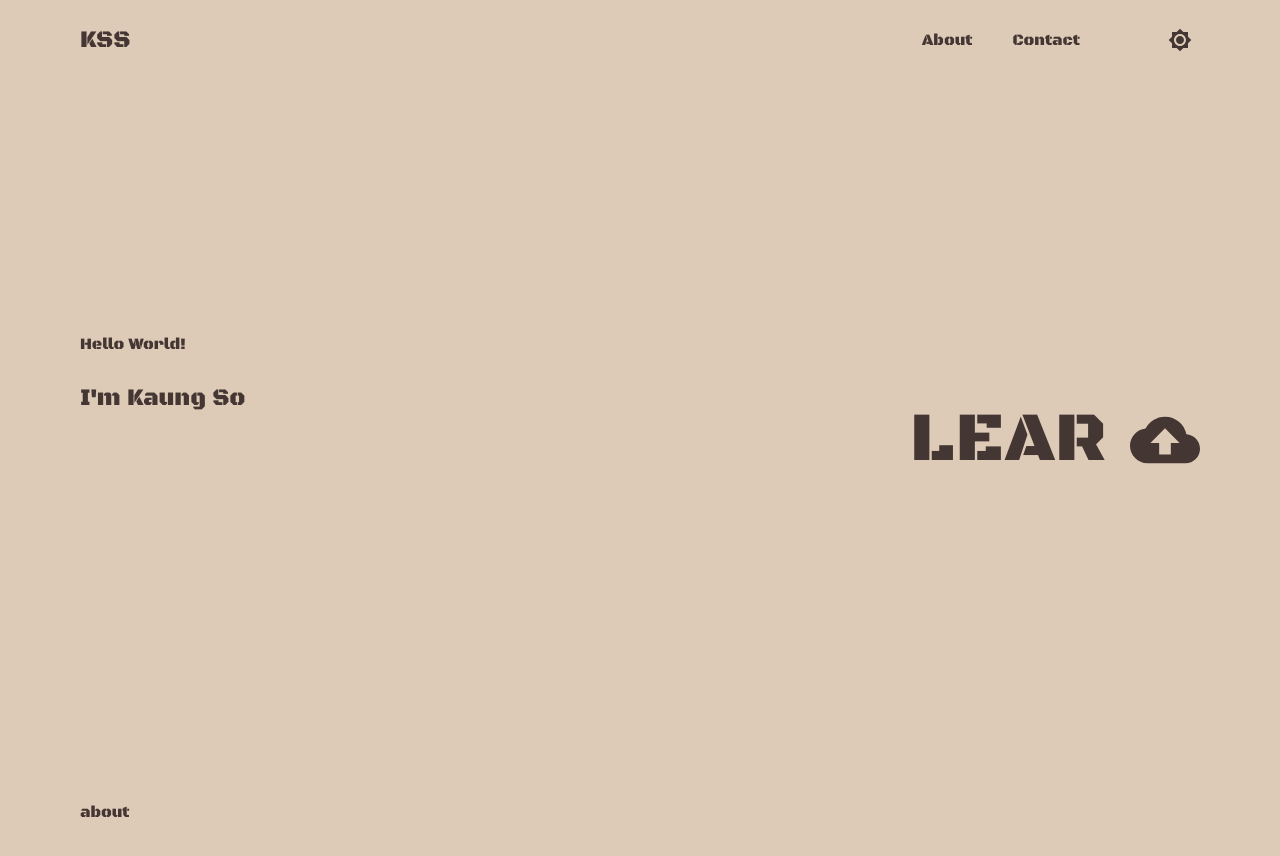
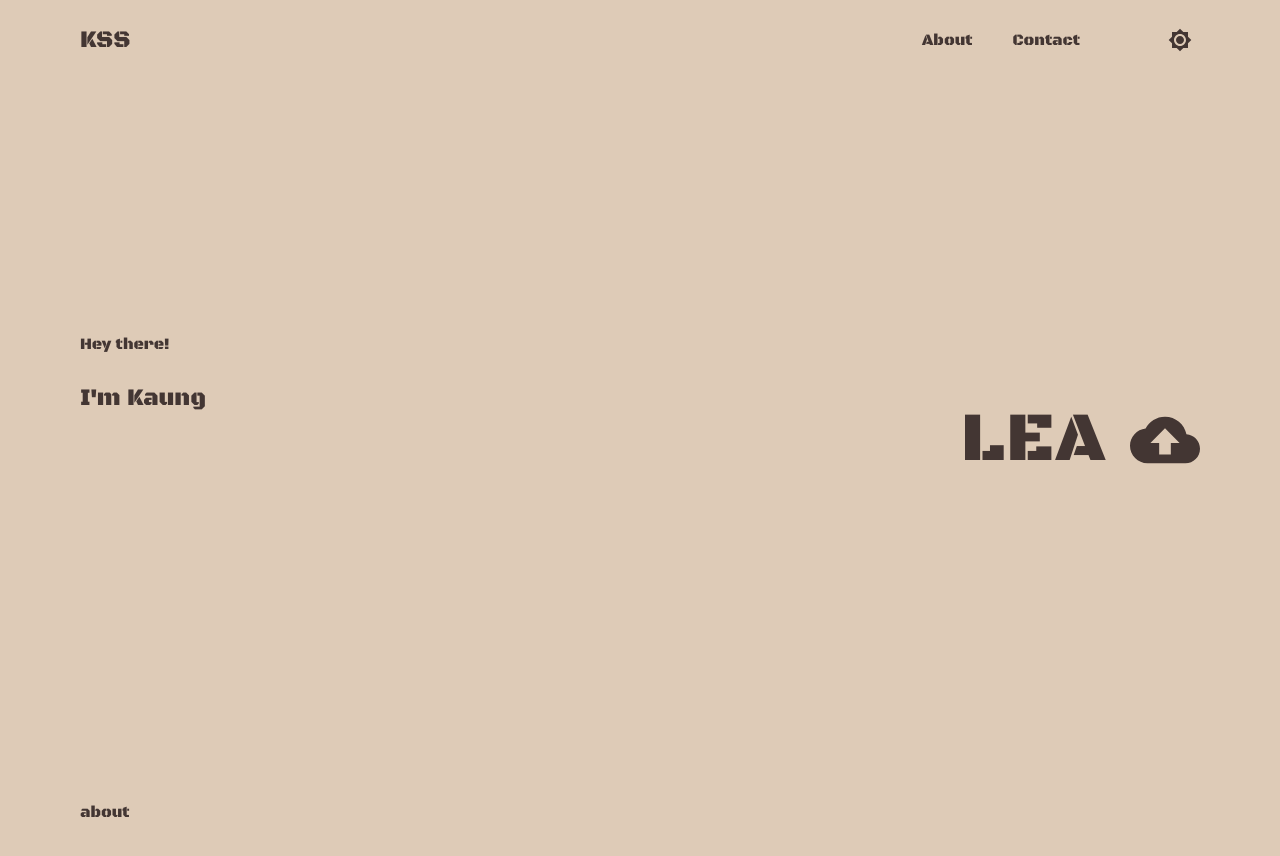
Before and after one commit to dafolk/kss-portfolio, a React (Vite) app: page / in a window 1280 px wide. Shown: the top 856 px of the page. Built offline with nearby package versions, Linux system fonts and the light colour scheme.

Commit message:
[Modify]Hero text

```diff
--- a/src/components/Hero.tsx
+++ b/src/components/Hero.tsx
@@ -1,11 +1,11 @@
 import { Box, Stack } from "@mui/material";
 import { TypeAnimation } from "react-type-animation";
-import React from "react";
 import HeroIcon from "./HeroIcon";
+import { useState } from "react";
 
 export default function Hero() {
-  const [isIntroRendered, setIntroRendered] = React.useState(false);
-  const [isNameRendered, setNameRendered] = React.useState(false);
+  const [isIntroRendered, setIntroRendered] = useState(false);
+  const [isNameRendered, setNameRendered] = useState(false);
 
   return (
     <section id="hero">
@@ -32,7 +32,7 @@ export default function Hero() {
             className="custom-type-animation-cursor"
             cursor={false}
             sequence={[
-              "Hello World!",
+              "Hey there!",
               (el) => el?.classList.remove("custom-type-animation-cursor"),
               () => setIntroRendered(true),
             ]}
@@ -54,7 +54,7 @@ export default function Hero() {
                 "You can call me Martin.",
                 (el) => el?.classList.remove("custom-type-animation-cursor"),
                 () => setNameRendered(true),
-                10000,
+                6000,
                 (el) => el?.classList.add("custom-type-animation-cursor"),
               ]}
               wrapper="span"
@@ -72,11 +72,11 @@ export default function Hero() {
               cursor={false}
               sequence={[
                 10000,
-                "I build responsive",
-                1000,
-                "I build attractive",
-                1000,
-                `I build responsive and attractive websites.\nI'm constantly learning and integrating new knowledges into my career skills.`,
+                "A web developer who turns ideas into engaging online experiences. Let my code do the talking - let's build something awesome!",
+                // 1000,
+                // "I build attractive",
+                // 1000,
+                // `I build responsive and attractive websites.\nI am consistently engaged in ongoing learning and actively incorporating new knowledge into the development of my professional skills.`,
                 (el) => el?.classList.remove("custom-type-animation-cursor"),
               ]}
               wrapper="span"
```
